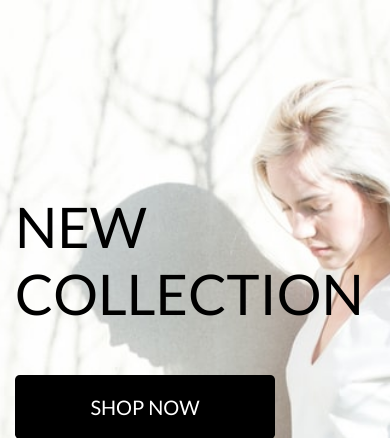
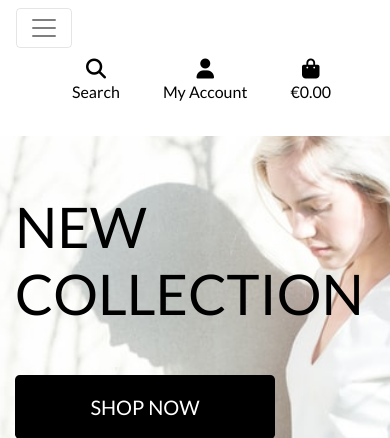
Before and after one commit to NunoCos/fashion-milestone4, a Django app: page / in a window 390 px wide. Shown: the top 438 px of the page. Run offline with Django 3.2, Linux system fonts and the light colour scheme; some libraries are stand-ins or nearby versions.

Commit message:
add mobile header and navbar

```diff
--- a/templates/base.html
+++ b/templates/base.html
@@ -96,6 +96,15 @@
                 </ul>
             </div>
         </div>
+        <div class="row bg-white">
+            <nav class="navbar navbar-expand-lg navbar-light w-100">
+                <button class="navbar-toggler" type="button" data-toggle="collapse" data-target="#main-nav" aria-controls="main-nav" aria-expanded="false" aria-label="Toggle navigation">
+                    <span class="navbar-toggler-icon"></span>
+                </button>
+                {% include 'includes/mobile-top-header.html' %}
+                {% include 'includes/main-nav.html' %}
+            </nav>
+        </div>
     </header>
 
     {% if messages %}
--- /dev/null
+++ b/templates/includes/main-nav.html
@@ -0,0 +1,39 @@
+<div class="collapse navbar-collapse" id="main-nav">
+    <ul class="navbar-nav w-auto mx-auto">
+        <li class="nav-item dropdown">
+            <a class="logo-font font-weight-bold nav-link text-black mr-5" href="#" id="all-products-link" data-toggle="dropdown" aria-haspopup="true" aria-expanded="false">
+                All Products
+            </a>
+            <div class="dropdown-menu border-0" aria-labelledby="all-products-link">
+                <a href="" class="dropdown-item">By Price</a>
+                <a href="" class="dropdown-item ">By Rating</a>
+                <a href="" class="dropdown-item ">By Category</a>
+                <a href="" class="dropdown-item">All Products</a>
+            </div>
+        </li>
+
+        <li class="nav-item dropdown">
+            <a class="logo-font font-weight-bold nav-link text-black mr-5" href="#" id="clothing-link" data-toggle="dropdown" aria-haspopup="true" aria-expanded="false">
+                Clothing
+            </a>
+            <div class="dropdown-menu border-0" aria-labelledby="clothing-link">
+                <a href="" class="dropdown-item">Men</a>
+                <a href="" class="dropdown-item">Women</a>
+                <a href="" class="dropdown-item">Kids</a>
+                <a href="" class="dropdown-item">All Clothing</a>
+            </div>
+        </li>
+
+        <li class="nav-item dropdown">
+            <a class="logo-font font-weight-bold nav-link text-black" href="#" id="specials-link" data-toggle="dropdown" aria-haspopup="true" aria-expanded="false">
+                Special Offers
+            </a>
+            <div class="dropdown-menu border-0" aria-labelledby="specials-link">
+                <a href="" class="dropdown-item">New Arrivals</a>
+                <a href="" class="dropdown-item">Deals</a>
+                <a href="" class="dropdown-item">Clearance</a>
+                <a href="" class="dropdown-item">All Specials</a>
+            </div>
+        </li>
+    </ul>
+</div>
--- /dev/null
+++ b/templates/includes/mobile-top-header.html
@@ -0,0 +1,58 @@
+<ul>
+  <li class="list-inline-item">
+    <a class="text-black nav-link d-block d-lg-none" href="#" id="mobile-search" data-toggle="dropdown" aria-haspopup="true" aria-expanded="false">
+        <div class="text-center">
+            <div><i class="fas fa-search fa-lg"></i></div>
+            <p class="my-0">Search</p>
+        </div>
+    </a>
+    <div class="dropdown-menu border-0 w-100 p-3 rounded-0 my-0" aria-labelledby="mobile-search">
+        <form class="form" method="GET" action="">
+            <div class="input-group w-100">
+                <input class="form-control border border-black rounded-0" type="text" name="q" placeholder="Search">
+                <div class="input-group-append">
+                    <button class="form-control form-control btn btn-black border border-black rounded-0" type="submit">
+                        <span class="icon">
+                            <i class="fas fa-search"></i>
+                        </span>
+                    </button>
+                </div>
+            </div>
+        </form>
+    </div>
+</li>
+<li class="list-inline-item dropdown">
+    <a class="text-black nav-link d-block d-lg-none" href="#" id="user-options" data-toggle="dropdown" aria-haspopup="true" aria-expanded="false">
+        <div class="text-center">
+            <div><i class="fas fa-user fa-lg"></i></div>
+            <p class="my-0">My Account</p>
+        </div>
+    </a>
+    <div class="dropdown-menu border-0" aria-labelledby="user-options">
+        {% if request.user.is_authenticated %}
+            {% if request.user.is_superuser %}
+                <a href="{% url 'account_logout' %}" class="dropdown-item">Product Management</a>
+            {% endif %}
+            <a href="" class="dropdown-item">My Profile</a>
+            <a href="{% url 'account_logout' %}" class="dropdown-item">Logout</a>
+        {% else %}
+            <a href="{% url 'account_signup' %}" class="dropdown-item">Register</a>
+            <a href="{% url 'account_login' %}" class="dropdown-item">Login</a>
+        {% endif %}
+    </div>
+</li>
+<li class="list-inline-item">
+    <a class="{% if grand_total %}text-primary font-weight-bold{% else %}text-black{% endif %} nav-link d-block d-lg-none" href="">
+        <div class="text-center">
+            <div><i class="fas fa-shopping-bag fa-lg"></i></div>
+            <p class="my-0">
+                {% if grand_total %}
+                    €{{ grand_total|floatformat:2 }}
+                {% else %}
+                    €0.00
+                {% endif %}
+            </p>
+        </div>
+    </a>
+  </li>
+</ul>
```
